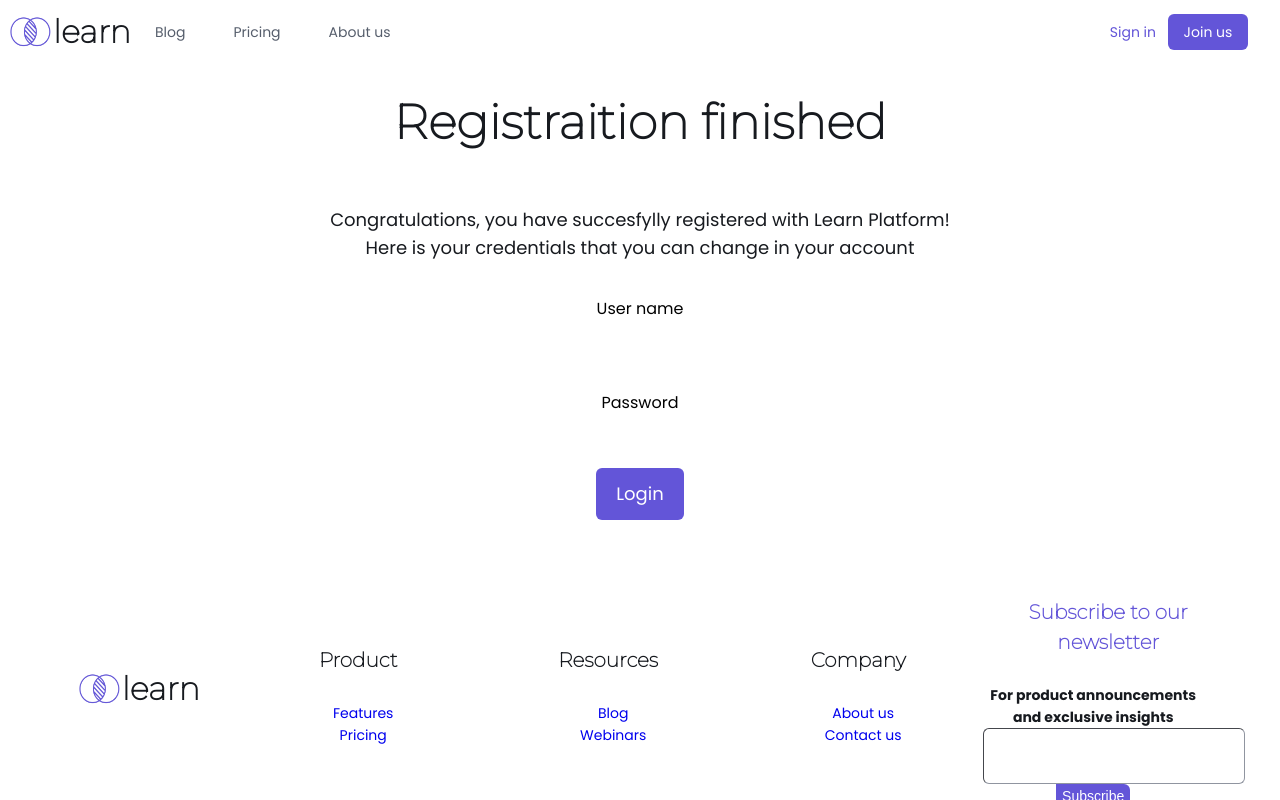
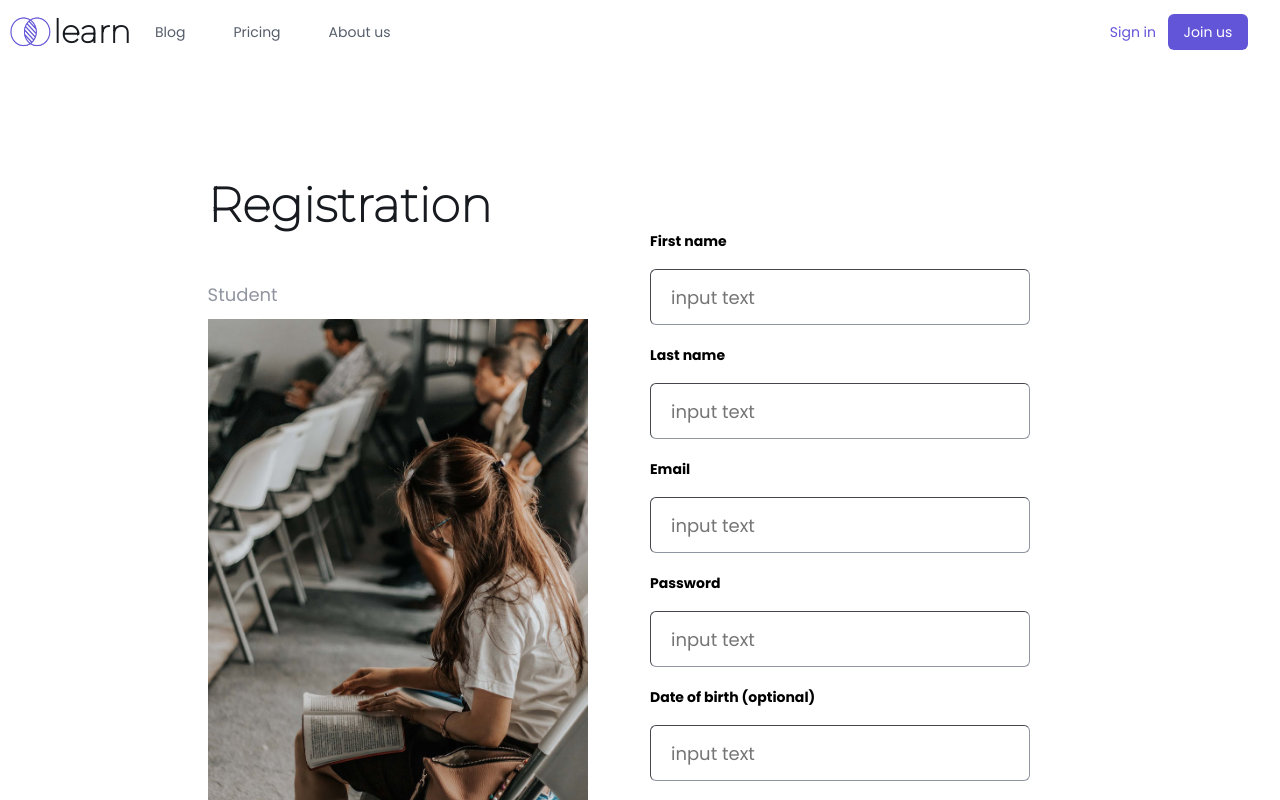
Before and after one commit to JesusQuinones17/learn-app, a React (Vite) app: page /register in a window 1280 px wide. Shown: the top 800 px of the page. Built offline with nearby package versions, Linux system fonts and the light colour scheme.

Commit message:
Behaviour fixed

```diff
--- a/src/pages/Registration.jsx
+++ b/src/pages/Registration.jsx
@@ -23,7 +23,7 @@ function Registration() {
     password: "",
   });
 
-  const [isRegister, setIsRegister] = useState(true);
+  const [isRegister, setIsRegister] = useState(false);
 
   const register = () => {
     console.log(form);
```
